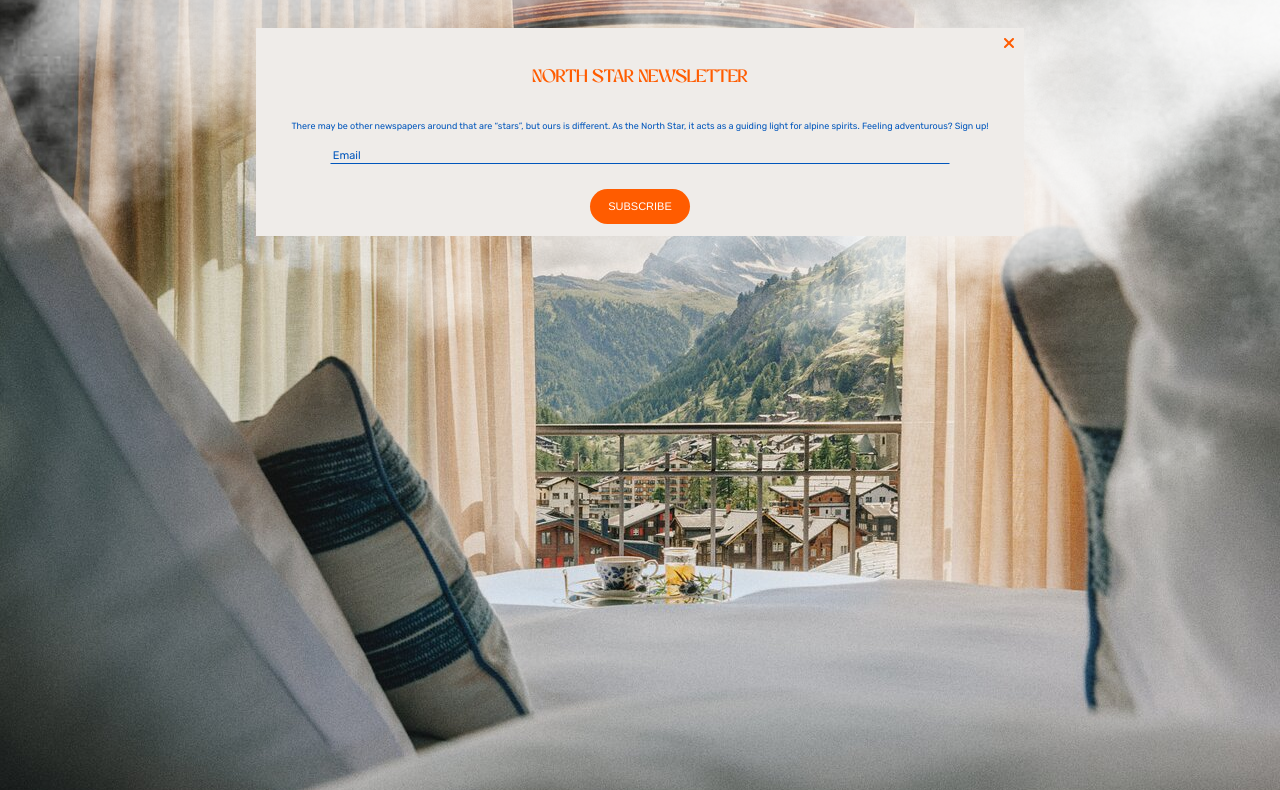
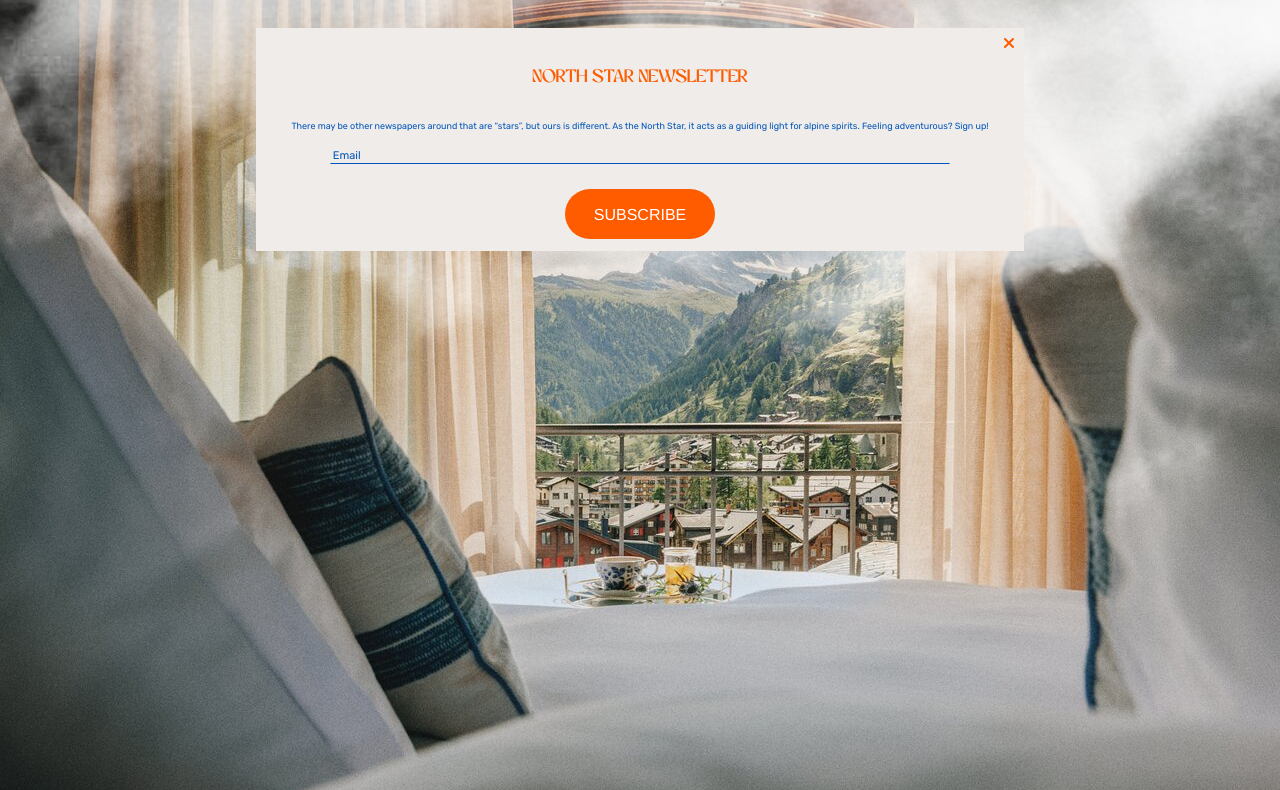
Before and after one commit to FridaDahl/Labri-Hotel, a plain HTML site: page index.html in a window 1280 px wide. Shown: the part 92-882 px from the top of the page. Drawn offline with nearby package versions, Linux system fonts and the light colour scheme; files that its build step writes are made by us from their sources.

Commit message:
Update desktop.scss

```diff
--- a/stylesheets/desktop.scss
+++ b/stylesheets/desktop.scss
@@ -46,3 +46,15 @@ p{
     line-height: 30px;
     color: #0056BC;
 }
+
+.primary {
+    width: 150px;
+    height: 50px;
+    border-radius: 30px;
+    background-color: #ff5c00;
+    color: #ffffff;
+    font-family: "Helvetica";
+    font-size: 16px;
+    line-height: 13px;
+    border: none;
+}
```
